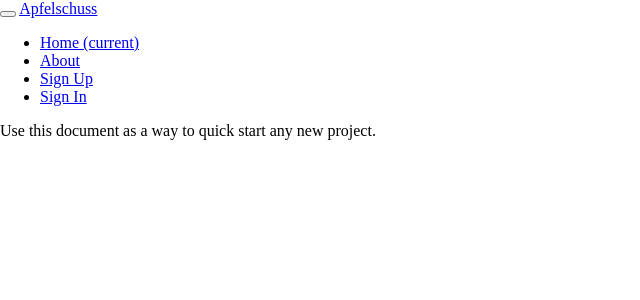
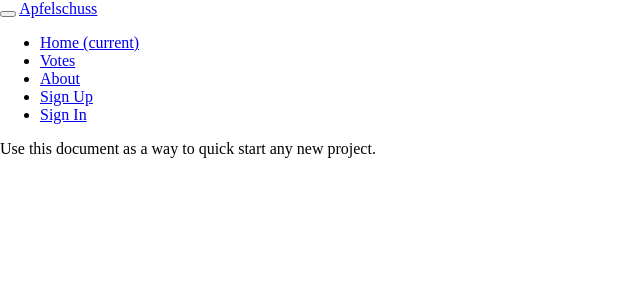
Before and after one commit to marksweb/apfelschuss, a Django app: page / in a window 1280 px wide. Shown: the top 300 px of the page, without its empty margins (0-640 px from the left). Run offline with Django 3.2, Linux system fonts and the light colour scheme; style sheets or scripts are compiled from the project's sources; parts of the project's set-up code (start-up, migrations or seed data) failed here and were passed over.

Commit message:
trying to publish voting models

```diff
--- a/apfelschuss/templates/base.html
+++ b/apfelschuss/templates/base.html
@@ -42,6 +42,9 @@
           <ul class="navbar-nav mr-auto">
             <li class="nav-item active">
               <a class="nav-link" href="{% url 'home' %}">Home <span class="sr-only">(current)</span></a>
+            </li>
+            <li class="nav-item">
+              <a class="nav-link" href="{% url 'votes:voting' %}">Votes</a>
             </li>
             <li class="nav-item">
               <a class="nav-link" href="{% url 'about' %}">About</a>
--- a/apfelschuss/votes/apps.py
+++ b/apfelschuss/votes/apps.py
@@ -2,4 +2,6 @@ from django.apps import AppConfig
 
 
 class VotesConfig(AppConfig):
-    name = 'votes'
+
+    name = "apfelschuss.votes"
+    verbose_name = "Votes"
--- a/apfelschuss/votes/models.py
+++ b/apfelschuss/votes/models.py
@@ -27,6 +27,7 @@ class Voting(models.Model):
     thumbnail = models.ImageField()
     video_url = models.URLField(max_length=200)
     categories = models.ManyToManyField(Category)
+    featured = models.BooleanField(default=True)
 
     def __str__(self):
         return self.title
--- /dev/null
+++ b/apfelschuss/votes/urls.py
@@ -0,0 +1,7 @@
+from django.urls import path
+from . import views
+
+app_name = "votes"
+urlpatterns = [
+    path('', views.voting, name='voting'),
+]
--- a/config/urls.py
+++ b/config/urls.py
@@ -4,6 +4,7 @@ from django.conf.urls.static import static
 from django.contrib import admin
 from django.views.generic import TemplateView
 from django.views import defaults as default_views
+from votes import views
 
 urlpatterns = [
     path("", TemplateView.as_view(template_name="pages/home.html"), name="home"),
@@ -16,6 +17,7 @@ urlpatterns = [
     path("users/", include("apfelschuss.users.urls", namespace="users")),
     path("accounts/", include("allauth.urls")),
     # Your stuff: custom urls includes go here
+    path("votes/", include("apfelschuss.votes.urls", namespace="votes")),
 ] + static(settings.MEDIA_URL, document_root=settings.MEDIA_ROOT)
 
 if settings.DEBUG:
```
Also changed, not shown: apfelschuss/templates/votes/voting.html (added, +7 -0 lines), apfelschuss/votes/views.py (+8 -1 lines), apfelschuss/votes/migrations/0002_voting_featured.py (added).
